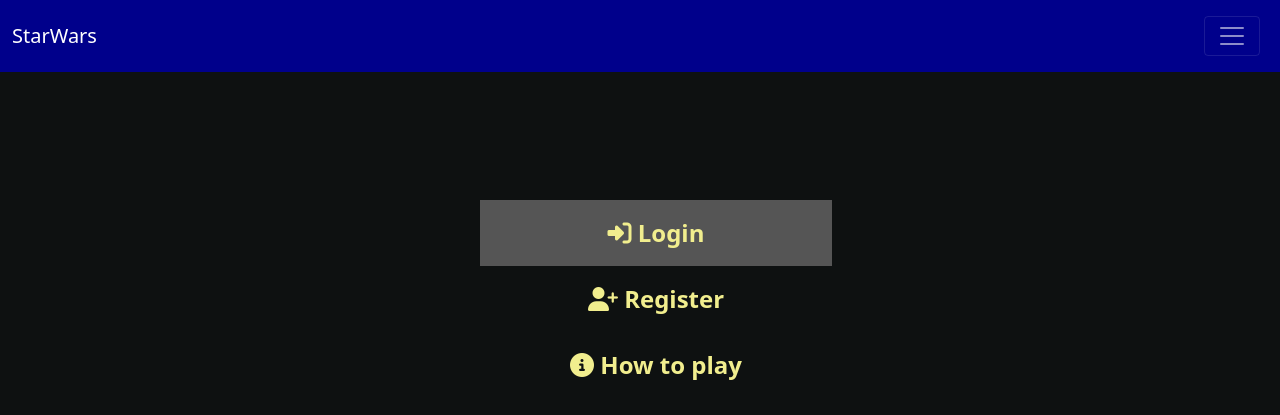
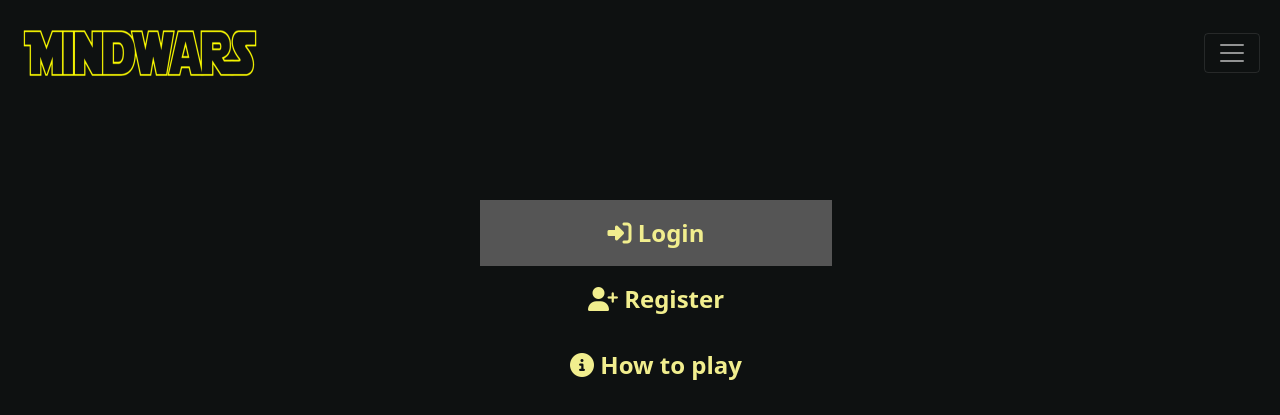
Before and after one commit to tomik-z-cech/hackathon-may-2024-team-9, a Django app: template landing/templates/landing/index.html in a window 1280 px wide. Shown: the top 415 px of the page. Run offline with Django 3.2, Linux system fonts and the light colour scheme; the template is opened without the code that fills it, so the values that code supplies are empty; some libraries are stand-ins or nearby versions.

Commit message:
Add logo

```diff
--- a/static/css/header.css
+++ b/static/css/header.css
@@ -6,10 +6,15 @@
 .nav-link:focus,
 .nav-link.active,
 .light-font:hover {
-    background-color: darkblue;
-    color: white !important;
+    background-color: var(--dark-background);
+    color: var(--mid-foregorund) !important;
 }
 
 .nav-text {
-    color: white !important;
+    color: var(--mid-foregorund) !important;
  }
+
+ #logo {
+    width: 20vw;
+    height: 10vh;
+ }
--- a/templates/header.html
+++ b/templates/header.html
@@ -1,7 +1,11 @@
+{% load static %}
+
 <header class="text-center">
   <nav class="navbar navbar-dark fixed-top" id="navbar">
     <div class="container-fluid">
-      <a class="navbar-brand" href="{% url 'home' %}">StarWars</a>
+      <a class="navbar-brand" href="{% url 'home' %}">
+        <img src="{% static 'images/logo.png' %}" alt="MindWars logo" id="logo">
+      </a>
       <button class="navbar-toggler m-2" type="button" data-bs-toggle="offcanvas" data-bs-target="#offcanvasDarkNavbar"
         aria-controls="offcanvasDarkNavbar" aria-label="Toggle navigation">
         <span class="navbar-toggler-icon"></span>
```
Also changed, not shown: static/images/logo.png (added).
